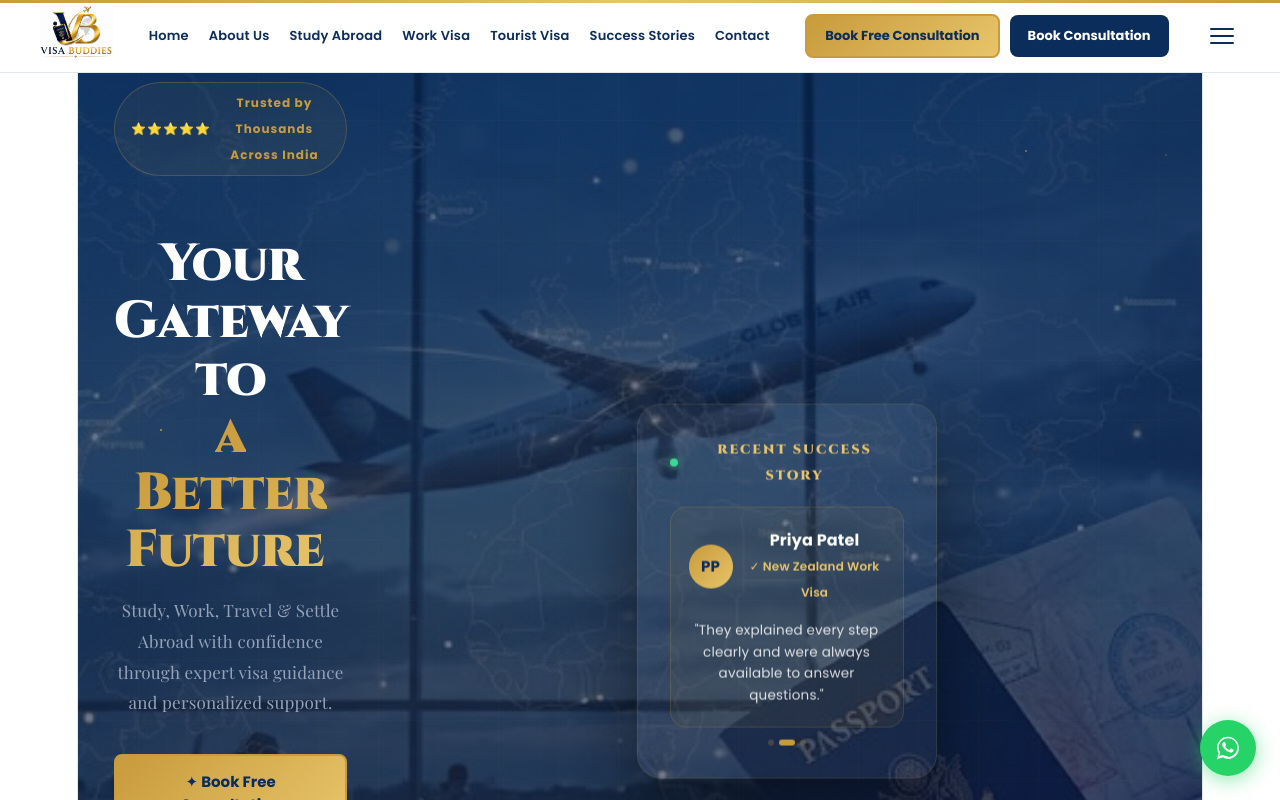
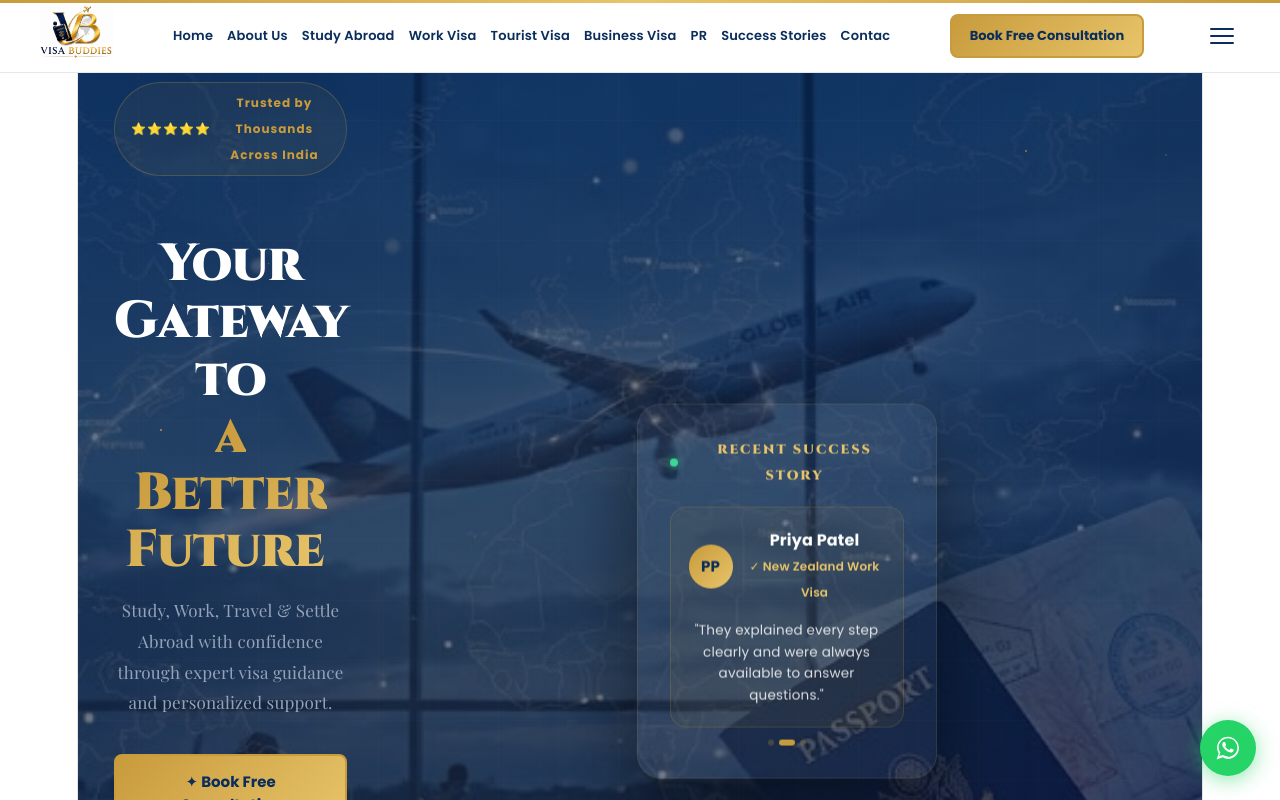
Before and after one commit to hetpatel79/visa-buddies, a React (Vite) app: page / in a window 1280 px wide. Shown: the top 800 px of the page. Built offline with nearby package versions, Linux system fonts and the light colour scheme.

Commit message:
Remove duplicate Book Consultation button in navbar; unify desktop+mobile nav to use the same NAV list (desktop was missing Business Visa and PR links entirely); fix desktop nav silently clipping items off-screen by allowing horizontal scroll instead of hard overflow:hidden

```diff
--- a/src/App.jsx
+++ b/src/App.jsx
@@ -293,17 +293,13 @@ export default function App(){
           <motion.div whileHover={{ scale: 1.03 }} style={{ cursor: "default", flexShrink: 0 }}>
             <img src={LOGO} alt="Visa Buddies" style={{ height: 52, width: "auto", objectFit: "contain" }} />
           </motion.div>
-          <div className="hide-mob" style={{ display: "flex", gap: 20, alignItems: "center", overflow: "hidden" }}>
-            {["Home", "About Us", "Study Abroad", "Work Visa", "Tourist Visa", "Success Stories", "Contact"].map((l) => (
+          <div className="hide-mob" style={{ display: "flex", gap: 14, alignItems: "center", overflowX: "auto", overflowY: "hidden", scrollbarWidth: "none", maxWidth: "56vw" }}>
+            {NAV.map((l) => (
               <span key={l} className="nav-a" onClick={() => go(NAV_TARGET[l] || l.toLowerCase().replace(/ /g, "-"))}>{l}</span>
             ))}
           </div>
           <div className="hide-mob" style={{ display: "flex", gap: 10, alignItems: "center", flexShrink: 0 }}>
             <GoldBtn onClick={() => go("assessment")} style={{ padding: "10px 18px", fontSize: 13 }}>Book Free Consultation</GoldBtn>
-            <motion.button whileHover={{ scale: 1.04 }} whileTap={{ scale: 0.96 }} onClick={() => go("assessment")}
-              style={{ background: C.navy, color: "white", border: "none", padding: "11px 18px", borderRadius: 8, fontSize: 13, fontWeight: 700, cursor: "pointer", ...BODY }}>
-              Book Consultation
-            </motion.button>
           </div>
           <button onClick={() => setMenuOpen(!menuOpen)} style={{ background: "none", border: "none", cursor: "pointer", padding: 6, display: "flex", flexDirection: "column", gap: 5 }}>
             {[0, 1, 2].map((i) => (
```
